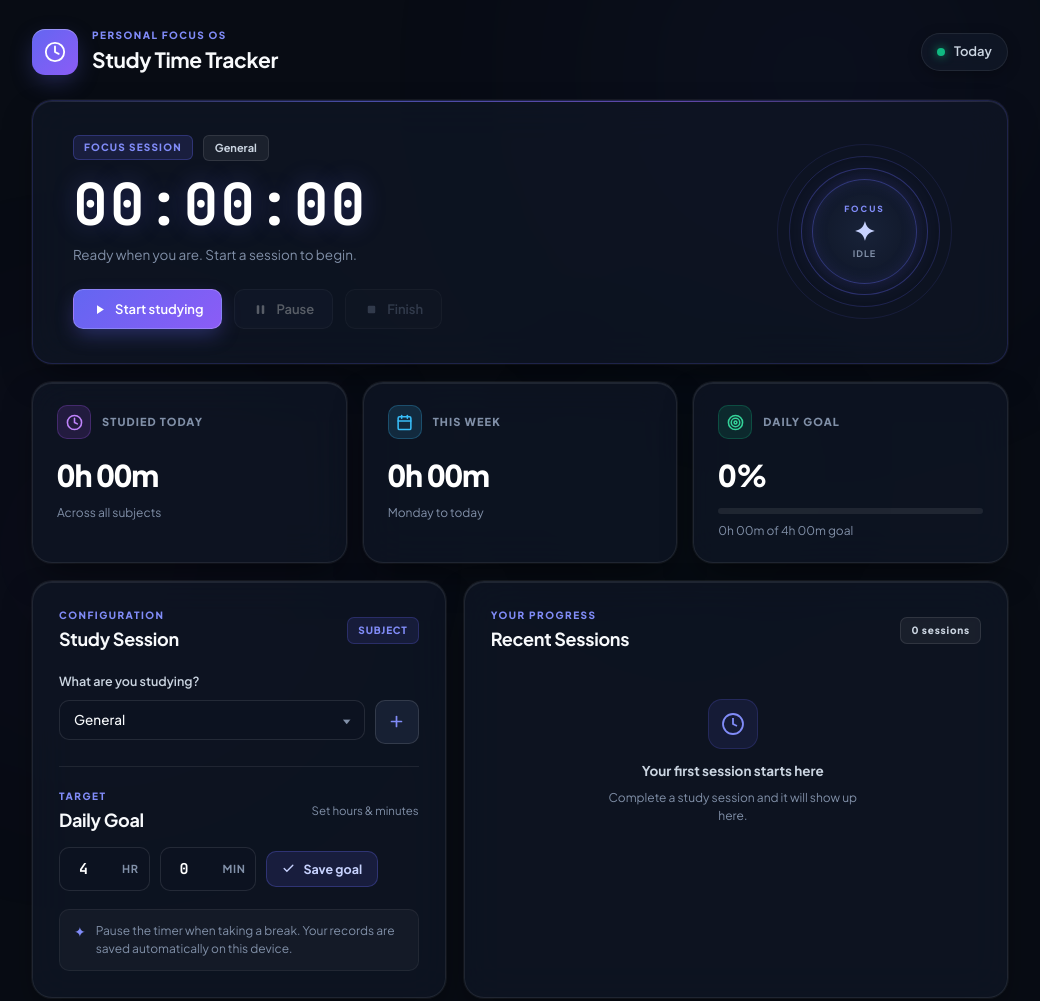
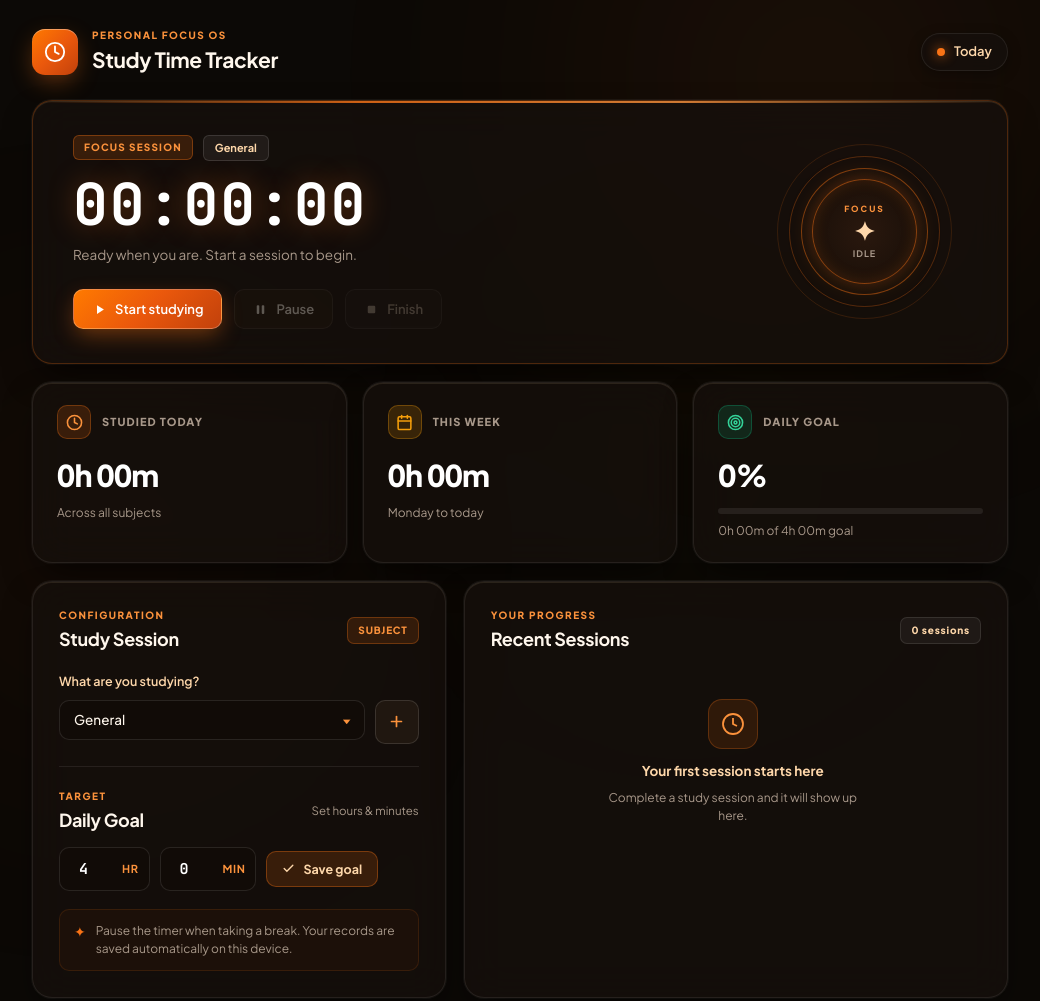
Before and after one commit to AshishBharadwaj091/study-time-tracker, an Electron app: page index.html in a window 1040 px wide. Shown: the top 1001 px of the page. Drawn offline with Linux system fonts and the light colour scheme; no server answers.

Commit message:
style: apply premium saffron theme across UI

```diff
--- a/main.js
+++ b/main.js
@@ -23,7 +23,7 @@ function writeData(data) {
 function createWindow() {
   mainWindow = new BrowserWindow({
     width: 1040, height: 780, minWidth: 780, minHeight: 640,
-    backgroundColor: '#0b1020',
+    backgroundColor: '#0c0906',
     title: 'Study Time Tracker',
     webPreferences: { preload: path.join(__dirname, 'preload.js'), contextIsolation: true, nodeIntegration: false }
   });
--- a/styles.css
+++ b/styles.css
@@ -1,33 +1,37 @@
 /* ==========================================================================
-   STUDY TIME TRACKER - PROFESSIONAL DESIGN SYSTEM
+   STUDY TIME TRACKER - SAFFRON PROFESSIONAL DESIGN SYSTEM
    ========================================================================== */
 
 :root {
   color-scheme: dark;
-  --bg-base: #080c14;
-  --bg-surface: #0d1322;
-  --panel-bg: rgba(16, 23, 38, 0.72);
-  --panel-bg-hover: rgba(21, 30, 50, 0.85);
+
+  /* Saffron-infused obsidian backgrounds */
+  --bg-base: #0c0906;
+  --bg-surface: #140e0a;
+  --panel-bg: rgba(22, 16, 12, 0.78);
+  --panel-bg-hover: rgba(30, 22, 16, 0.9);
   --panel-border: rgba(255, 255, 255, 0.08);
-  --panel-border-hover: rgba(99, 102, 241, 0.3);
-  --panel-border-focus: #6366f1;
-  --panel-highlight: inset 0 1px 0 0 rgba(255, 255, 255, 0.08);
+  --panel-border-hover: rgba(249, 115, 22, 0.38);
+  --panel-border-focus: #f97316;
+  --panel-highlight: inset 0 1px 0 0 rgba(255, 220, 180, 0.1);
 
-  --text-primary: #f8fafc;
-  --text-secondary: #cbd5e1;
-  --text-muted: #8190a8;
-  --text-dim: #54637d;
+  /* Warm typography tones */
+  --text-primary: #fff7ed;
+  --text-secondary: #fed7aa;
+  --text-muted: #a8988a;
+  --text-dim: #6e6052;
 
-  --primary: #6366f1;
-  --primary-light: #818cf8;
-  --primary-dark: #4f46e5;
-  --primary-gradient: linear-gradient(135deg, #6366f1 0%, #8b5cf6 100%);
-  --primary-glow: rgba(99, 102, 241, 0.35);
+  /* Saffron Theme Accents */
+  --primary: #f97316;
+  --primary-light: #fb923c;
+  --primary-dark: #ea580c;
+  --primary-gradient: linear-gradient(135deg, #ff7a00 0%, #ea580c 50%, #c2410c 100%);
+  --primary-glow: rgba(249, 115, 22, 0.42);
 
-  --accent-purple: #a855f7;
-  --accent-blue: #38bdf8;
+  --accent-saffron: #f97316;
+  --accent-gold: #f59e0b;
+  --accent-amber: #d97706;
   --accent-green: #10b981;
-  --accent-amber: #f59e0b;
   --accent-rose: #f43f5e;
 
   --font-sans: 'Plus Jakarta Sans', -apple-system, BlinkMacSystemFont, "Segoe UI", Roboto, sans-serif;
@@ -38,8 +42,8 @@
   --radius-md: 10px;
   --radius-sm: 7px;
 
-  --shadow-card: 0 16px 36px -10px rgba(0, 0, 0, 0.5), 0 0 0 1px rgba(255, 255, 255, 0.06);
-  --shadow-hover: 0 20px 40px -12px rgba(0, 0, 0, 0.65), 0 0 0 1px rgba(99, 102, 241, 0.3);
+  --shadow-card: 0 16px 36px -10px rgba(0, 0, 0, 0.65), 0 0 0 1px rgba(255, 255, 255, 0.05);
+  --shadow-hover: 0 20px 42px -12px rgba(0, 0, 0, 0.8), 0 0 0 1px rgba(249, 115, 22, 0.35);
 }
 
 *, *::before, *::after {
@@ -61,20 +65,20 @@ body {
   -moz-osx-font-smoothing: grayscale;
 }
 
-/* Atmospheric Ambient Lights */
+/* Atmospheric Ambient Lights in Saffron */
 .ambient-glow {
   position: fixed;
   border-radius: 50%;
   pointer-events: none;
   filter: blur(140px);
   z-index: 0;
-  opacity: 0.45;
+  opacity: 0.55;
 }
 
 .ambient-1 {
   width: 650px;
   height: 450px;
-  background: radial-gradient(circle, rgba(99, 102, 241, 0.28), transparent 70%);
+  background: radial-gradient(circle, rgba(249, 115, 22, 0.32), transparent 70%);
   top: -150px;
   right: -100px;
 }
@@ -82,7 +86,7 @@ body {
 .ambient-2 {
   width: 500px;
   height: 500px;
-  background: radial-gradient(circle, rgba(139, 92, 246, 0.2), transparent 70%);
+  background: radial-gradient(circle, rgba(234, 88, 12, 0.22), transparent 70%);
   bottom: 0;
   left: -150px;
 }
@@ -90,7 +94,7 @@ body {
 .ambient-3 {
   width: 400px;
   height: 300px;
-  background: radial-gradient(circle, rgba(16, 185, 129, 0.12), transparent 70%);
+  background: radial-gradient(circle, rgba(251, 191, 36, 0.16), transparent 70%);
   top: 40%;
   right: 15%;
 }
@@ -126,12 +130,12 @@ body {
   border-radius: 13px;
   background: var(--primary-gradient);
   color: #ffffff;
-  box-shadow: 0 8px 24px -4px var(--primary-glow), inset 0 1px 0 rgba(255, 255, 255, 0.3);
+  box-shadow: 0 8px 24px -4px var(--primary-glow), inset 0 1px 0 rgba(255, 255, 255, 0.35);
   transition: transform 0.2s ease;
 }
 
 .brand-mark:hover {
-  transform: scale(1.04);
+  transform: scale(1.05);
 }
 
 .brand-text h1 {
@@ -155,13 +159,13 @@ body {
   align-items: center;
   gap: 9px;
   padding: 8px 15px;
-  background: rgba(17, 24, 39, 0.8);
+  background: rgba(22, 16, 12, 0.85);
   border: 1px solid var(--panel-border);
   border-radius: 30px;
   font-size: 13px;
   font-weight: 600;
   color: var(--text-secondary);
-  box-shadow: 0 4px 14px rgba(0, 0, 0, 0.25);
+  box-shadow: 0 4px 14px rgba(0, 0, 0, 0.3);
   backdrop-filter: blur(10px);
 }
 
@@ -169,8 +173,8 @@ body {
   width: 8px;
   height: 8px;
   border-radius: 50%;
-  background: var(--accent-green);
-  box-shadow: 0 0 10px rgba(16, 185, 129, 0.8);
+  background: var(--primary);
+  box-shadow: 0 0 12px rgba(249, 115, 22, 0.9);
 }
 
 /* Glass Cards */
@@ -180,13 +184,12 @@ body {
   -webkit-backdrop-filter: blur(20px);
   border: 1px solid var(--panel-border);
   border-radius: var(--radius-xl);
-  box-shadow: var(--shadow-card);
   box-shadow: var(--panel-highlight), var(--shadow-card);
   transition: border-color 0.25s ease, box-shadow 0.25s ease, transform 0.25s ease;
 }
 
 .card:hover {
-  border-color: rgba(255, 255, 255, 0.12);
+  border-color: rgba(255, 255, 255, 0.14);
 }
 
 /* Hero Section */
@@ -198,7 +201,7 @@ body {
   position: relative;
   overflow: hidden;
   min-height: 250px;
-  border-color: rgba(99, 102, 241, 0.2);
+  border-color: rgba(249, 115, 22, 0.25);
 }
 
 .hero::before {
@@ -207,8 +210,8 @@ body {
   top: 0;
   left: 0;
   right: 0;
-  height: 1px;
-  background: linear-gradient(90deg, transparent, rgba(99, 102, 241, 0.6), rgba(139, 92, 246, 0.6), transparent);
+  height: 2px;
+  background: linear-gradient(90deg, transparent, rgba(249, 115, 22, 0.8), rgba(251, 146, 60, 0.8), transparent);
 }
 
 .hero-copy {
@@ -228,8 +231,8 @@ body {
   font-weight: 800;
   letter-spacing: 1.2px;
   color: var(--primary-light);
-  background: rgba(99, 102, 241, 0.15);
-  border: 1px solid rgba(99, 102, 241, 0.3);
+  background: rgba(249, 115, 22, 0.16);
+  border: 1px solid rgba(249, 115, 22, 0.35);
   padding: 4px 10px;
   border-radius: 6px;
 }
@@ -239,7 +242,7 @@ body {
   font-weight: 700;
   color: var(--text-secondary);
   background: rgba(255, 255, 255, 0.06);
-  border: 1px solid rgba(255, 255, 255, 0.1);
+  border: 1px solid rgba(255, 255, 255, 0.12);
   padding: 4px 11px;
   border-radius: 6px;
 }
@@ -255,7 +258,7 @@ body {
   letter-spacing: 2px;
   line-height: 1.1;
   color: #ffffff;
-  text-shadow: 0 0 24px rgba(99, 102, 241, 0.28);
+  text-shadow: 0 0 28px rgba(249, 115, 22, 0.35);
 }
 
 #timer-status {
@@ -302,25 +305,25 @@ body {
 .btn-primary {
   background: var(--primary-gradient);
   color: #ffffff;
-  border-color: rgba(255, 255, 255, 0.2);
-  box-shadow: 0 8px 20px -3px var(--primary-glow);
+  border-color: rgba(255, 255, 255, 0.25);
+  box-shadow: 0 8px 22px -3px var(--primary-glow);
 }
 
 .btn-primary:hover:not(:disabled) {
-  box-shadow: 0 10px 26px -2px var(--primary-glow);
+  box-shadow: 0 10px 28px -2px var(--primary-glow);
   transform: translateY(-1.5px);
   filter: brightness(1.1);
 }
 
 .btn-secondary {
-  background: rgba(27, 36, 56, 0.85);
+  background: rgba(36, 26, 18, 0.85);
   border-color: rgba(255, 255, 255, 0.12);
   color: var(--text-primary);
 }
 
 .btn-secondary:hover:not(:disabled) {
-  background: rgba(35, 47, 72, 0.95);
-  border-color: rgba(255, 255, 255, 0.2);
+  background: rgba(48, 34, 24, 0.95);
+  border-color: rgba(249, 115, 22, 0.4);
   transform: translateY(-1.5px);
 }
 
@@ -337,7 +340,7 @@ body {
   transform: translateY(-1.5px);
 }
 
-/* Focus Orb */
+/* Saffron Focus Orb */
 .focus-orb-container {
   display: flex;
   align-items: center;
@@ -357,20 +360,20 @@ body {
   position: absolute;
   inset: 0;
   border-radius: 50%;
-  border: 1px solid rgba(99, 102, 241, 0.12);
+  border: 1px solid rgba(249, 115, 22, 0.15);
   pointer-events: none;
   transition: all 0.5s ease;
 }
 
 .layer-2 {
   inset: 12px;
-  border-color: rgba(99, 102, 241, 0.22);
+  border-color: rgba(249, 115, 22, 0.28);
 }
 
 .layer-1 {
   inset: 24px;
-  border-color: rgba(99, 102, 241, 0.35);
-  background: radial-gradient(circle, rgba(99, 102, 241, 0.12) 0%, transparent 70%);
+  border-color: rgba(249, 115, 22, 0.45);
+  background: radial-gradient(circle, rgba(249, 115, 22, 0.16) 0%, transparent 70%);
 }
 
 .orb-inner {
@@ -379,9 +382,9 @@ body {
   width: 105px;
   height: 105px;
   border-radius: 50%;
-  background: radial-gradient(circle, #182238 0%, #0d1424 100%);
-  border: 1px solid rgba(99, 102, 241, 0.4);
-  box-shadow: 0 0 25px rgba(99, 102, 241, 0.2), inset 0 0 15px rgba(99, 102, 241, 0.15);
+  background: radial-gradient(circle, #2a180e 0%, #150d07 100%);
+  border: 1px solid rgba(249, 115, 22, 0.5);
+  box-shadow: 0 0 25px rgba(249, 115, 22, 0.25), inset 0 0 15px rgba(249, 115, 22, 0.18);
   display: flex;
   flex-direction: column;
   align-items: center;
@@ -400,7 +403,7 @@ body {
 .orb-icon {
   font-size: 26px;
   line-height: 1;
-  color: #c7d2fe;
+  color: #fed7aa;
   transition: transform 0.3s ease;
 }
 
@@ -411,10 +414,10 @@ body {
   color: var(--text-muted);
 }
 
-/* Orb Active/Running Animation */
+/* Saffron Orb Active/Running Animation */
 .focus-orb.active .orb-inner {
-  border-color: rgba(99, 102, 241, 0.8);
-  box-shadow: 0 0 35px rgba(99, 102, 241, 0.5), inset 0 0 20px rgba(99, 102, 241, 0.3);
+  border-color: rgba(249, 115, 22, 0.95);
+  box-shadow: 0 0 40px rgba(249, 115, 22, 0.6), inset 0 0 22px rgba(249, 115, 22, 0.35);
   animation: orb-breathe 2.4s ease-in-out infinite;
 }
 
@@ -424,26 +427,27 @@ body {
 }
 
 .focus-orb.active .orb-status {
-  color: var(--accent-green);
+  color: #fb923c;
+  font-weight: 800;
 }
 
 .focus-orb.active .layer-3 {
-  border-color: rgba(99, 102, 241, 0.4);
+  border-color: rgba(249, 115, 22, 0.5);
   animation: pulse-ring 2.4s cubic-bezier(0.215, 0.61, 0.355, 1) infinite;
 }
 
 .focus-orb.paused .orb-inner {
-  border-color: rgba(245, 158, 11, 0.6);
-  box-shadow: 0 0 25px rgba(245, 158, 11, 0.3);
+  border-color: rgba(245, 158, 11, 0.7);
+  box-shadow: 0 0 25px rgba(245, 158, 11, 0.35);
 }
 
 .focus-orb.paused .orb-status {
-  color: var(--accent-amber);
+  color: var(--accent-gold);
 }
 
 @keyframes orb-breathe {
   0%, 100% { transform: scale(1); }
-  50% { transform: scale(1.05); }
+  50% { transform: scale(1.06); }
 }
 
 @keyframes orb-spin {
@@ -452,9 +456,9 @@ body {
 }
 
 @keyframes pulse-ring {
-  0% { transform: scale(0.95); opacity: 0.8; }
+  0% { transform: scale(0.95); opacity: 0.85; }
   50% { transform: scale(1.08); opacity: 0.3; }
-  100% { transform: scale(0.95); opacity: 0.8; }
+  100% { transform: scale(0.95); opacity: 0.85; }
 }
 
 /* Stats Grid */
@@ -488,21 +492,21 @@ body {
 }
 
 .stat-icon.purple {
-  color: #c084fc;
-  background: rgba(168, 85, 247, 0.14);
-  border-color: rgba(168, 85, 247, 0.25);
+  color: #fb923c;
+  background: rgba(249, 115, 22, 0.16);
+  border-color: rgba(249, 115, 22, 0.3);
 }
 
 .stat-icon.blue {
-  color: #38bdf8;
-  background: rgba(56, 189, 248, 0.14);
-  border-color: rgba(56, 189, 248, 0.25);
+  color: #f59e0b;
+  background: rgba(245, 158, 11, 0.16);
+  border-color: rgba(245, 158, 11, 0.3);
 }
 
 .stat-icon.green {
   color: #34d399;
-  background: rgba(16, 185, 129, 0.14);
-  border-color: rgba(16, 185, 129, 0.25);
+  background: rgba(16, 185, 129, 0.15);
+  border-color: rgba(16, 185, 129, 0.28);
 }
 
 .stat-label {
@@ -538,10 +542,10 @@ body {
 .progress-fill {
   height: 100%;
   width: 0;
-  background: linear-gradient(90deg, #6366f1 0%, #8b5cf6 50%, #10b981 100%);
+  background: linear-gradient(90deg, #ea580c 0%, #f97316 50%, #fbbf24 100%);
   border-radius: 6px;
   transition: width 0.35s cubic-bezier(0.4, 0, 0.2, 1);
-  box-shadow: 0 0 10px rgba(16, 185, 129, 0.4);
+  box-shadow: 0 0 12px rgba(249, 115, 22, 0.55);
 }
 
 /* Content Grid */
@@ -577,8 +581,8 @@ body {
   font-weight: 800;
   letter-spacing: 0.8px;
   color: var(--primary-light);
-  background: rgba(99, 102, 241, 0.12);
-  border: 1px solid rgba(99, 102, 241, 0.25);
+  background: rgba(249, 115, 22, 0.14);
+  border: 1px solid rgba(249, 115, 22, 0.3);
   border-radius: 7px;
   padding: 5px 10px;
 }
@@ -615,7 +619,7 @@ body {
   transform: translateY(-50%);
   width: 8px;
   height: 5px;
-  background-color: var(--text-muted);
+  background-color: var(--primary-light);
   clip-path: polygon(100% 0%, 0 0%, 50% 100%);
   pointer-events: none;
 }
@@ -627,7 +631,7 @@ select {
   font-size: 13.5px;
   font-weight: 500;
   color: var(--text-primary);
-  background: rgba(13, 19, 34, 0.9);
+  background: rgba(18, 12, 8, 0.9);
   border: 1px solid rgba(255, 255, 255, 0.1);
   border-radius: var(--radius-md);
   outline: none;
@@ -637,13 +641,13 @@ select {
 }
 
 select:hover {
-  border-color: rgba(255, 255, 255, 0.18);
-  background: rgba(18, 25, 45, 0.95);
+  border-color: rgba(249, 115, 22, 0.3);
+  background: rgba(24, 16, 11, 0.95);
 }
 
 select:focus {
   border-color: var(--primary);
-  box-shadow: 0 0 0 3px rgba(99, 102, 241, 0.2);
+  box-shadow: 0 0 0 3px rgba(249, 115, 22, 0.25);
 }
 
 .icon-btn {
@@ -652,7 +656,7 @@ select:focus {
   flex-shrink: 0;
   display: grid;
   place-items: center;
-  background: rgba(27, 36, 56, 0.85);
+  background: rgba(36, 26, 18, 0.85);
   border: 1px solid rgba(255, 255, 255, 0.12);
   border-radius: var(--radius-md);
   color: var(--primary-light);
@@ -661,7 +665,7 @@ select:focus {
 }
 
 .icon-btn:hover {
-  background: rgba(35, 47, 72, 0.95);
+  background: rgba(48, 34, 24, 0.95);
   border-color: var(--primary-light);
   transform: translateY(-1px);
 }
@@ -693,7 +697,7 @@ select:focus {
   display: inline-flex;
   align-items: center;
   gap: 6px;
-  background: rgba(13, 19, 34, 0.9);
+  background: rgba(18, 12, 8, 0.9);
   border: 1px solid rgba(255, 255, 255, 0.1);
   border-radius: var(--radius-md);
   padding: 3px 10px 3px 6px;
@@ -701,12 +705,12 @@ select:focus {
 }
 
 .time-field:hover {
-  border-color: rgba(255, 255, 255, 0.18);
+  border-color: rgba(249, 115, 22, 0.35);
 }
 
 .time-field:focus-within {
   border-color: var(--primary);
-  box-shadow: 0 0 0 3px rgba(99, 102, 241, 0.2);
+  box-shadow: 0 0 0 3px rgba(249, 115, 22, 0.25);
 }
 
 .time-field input {
@@ -724,7 +728,7 @@ select:focus {
 
 .time-field .unit-label {
   font-size: 11px;
-  color: var(--text-muted);
+  color: var(--primary-light);
   user-select: none;
   font-weight: 700;
   text-transform: uppercase;
@@ -733,9 +737,9 @@ select:focus {
 
 .btn-small {
   padding: 9px 15px;
-  background: rgba(99, 102, 241, 0.14);
-  color: #c7d2fe;
-  border: 1px solid rgba(99, 102, 241, 0.3);
+  background: rgba(249, 115, 22, 0.16);
+  color: #fed7aa;
+  border: 1px solid rgba(249, 115, 22, 0.35);
   border-radius: var(--radius-md);
   font-weight: 700;
   font-size: 12.5px;
@@ -744,7 +748,7 @@ select:focus {
 }
 
 .btn-small:hover {
-  background: rgba(99, 102, 241, 0.25);
+  background: rgba(249, 115, 22, 0.28);
   border-color: var(--primary-light);
   color: #ffffff;
   transform: translateY(-1px);
@@ -754,15 +758,15 @@ select:focus {
   display: flex;
   align-items: flex-start;
   gap: 10px;
-  background: rgba(255, 255, 255, 0.03);
-  border: 1px solid rgba(255, 255, 255, 0.06);
+  background: rgba(249, 115, 22, 0.04);
+  border: 1px solid rgba(249, 115, 22, 0.12);
   border-radius: var(--radius-md);
   padding: 12px 14px;
   margin-top: 18px;
 }
 
 .tip-icon {
-  color: var(--primary-light);
+  color: var(--primary);
   font-size: 14px;
   line-height: 1.4;
 }
@@ -795,12 +799,12 @@ select:focus {
 }
 
 .history-list::-webkit-scrollbar-thumb {
-  background: rgba(255, 255, 255, 0.12);
+  background: rgba(249, 115, 22, 0.2);
   border-radius: 5px;
 }
 
 .history-list::-webkit-scrollbar-thumb:hover {
-  background: rgba(255, 255, 255, 0.22);
+  background: rgba(249, 115, 22, 0.4);
 }
 
 .history-item {
@@ -816,8 +820,8 @@ select:focus {
 }
 
 .history-item:hover {
-  background: rgba(255, 255, 255, 0.05);
-  border-color: rgba(255, 255, 255, 0.09);
+  background: rgba(249, 115, 22, 0.06);
+  border-color: rgba(249, 115, 22, 0.2);
   transform: translateX(2px);
 }
 
@@ -853,11 +857,11 @@ select:focus {
   font-family: var(--font-mono);
   font-weight: 700;
   font-size: 13px;
-  color: #c7d2fe;
-  background: rgba(99, 102, 241, 0.12);
+  color: #fed7aa;
+  background: rgba(249, 115, 22, 0.14);
   padding: 4px 10px;
   border-radius: 6px;
-  border: 1px solid rgba(99, 102, 241, 0.2);
+  border: 1px solid rgba(249, 115, 22, 0.28);
 }
 
 .history-del-btn {
@@ -881,7 +885,7 @@ select:focus {
 .history-del-btn:hover {
   opacity: 1 !important;
   color: var(--accent-rose);
-  background: rgba(244, 63, 94, 0.12);
+  background: rgba(244, 63, 94, 0.15);
 }
 
 .empty-state {
@@ -901,9 +905,9 @@ select:focus {
   border-radius: 14px;
   display: grid;
   place-items: center;
-  background: rgba(99, 102, 241, 0.1);
+  background: rgba(249, 115, 22, 0.12);
   color: var(--primary-light);
-  border: 1px solid rgba(99, 102, 241, 0.2);
+  border: 1px solid rgba(249, 115, 22, 0.25);
   margin-bottom: 4px;
 }
 
@@ -925,13 +929,13 @@ select:focus {
   left: 50%;
   transform: translate(-50%, 25px);
   padding: 11px 20px;
-  background: rgba(20, 28, 48, 0.92);
-  border: 1px solid rgba(99, 102, 241, 0.4);
+  background: rgba(28, 18, 12, 0.94);
+  border: 1px solid rgba(249, 115, 22, 0.45);
   border-radius: 30px;
-  color: #ffffff;
+  color: #fff7ed;
   font-weight: 600;
   font-size: 13px;
-  box-shadow: 0 16px 36px rgba(0, 0, 0, 0.5), 0 0 20px rgba(99, 102, 241, 0.25);
+  box-shadow: 0 16px 36px rgba(0, 0, 0, 0.6), 0 0 20px rgba(249, 115, 22, 0.3);
   backdrop-filter: blur(16px);
   opacity: 0;
   pointer-events: none;
@@ -964,7 +968,7 @@ select:focus {
 
 .footer-dot {
   font-size: 9px;
-  color: var(--accent-green);
+  color: var(--primary);
 }
 
 /* Responsive */
```
Also changed, not shown: renderer.js (+11 -11 lines).
